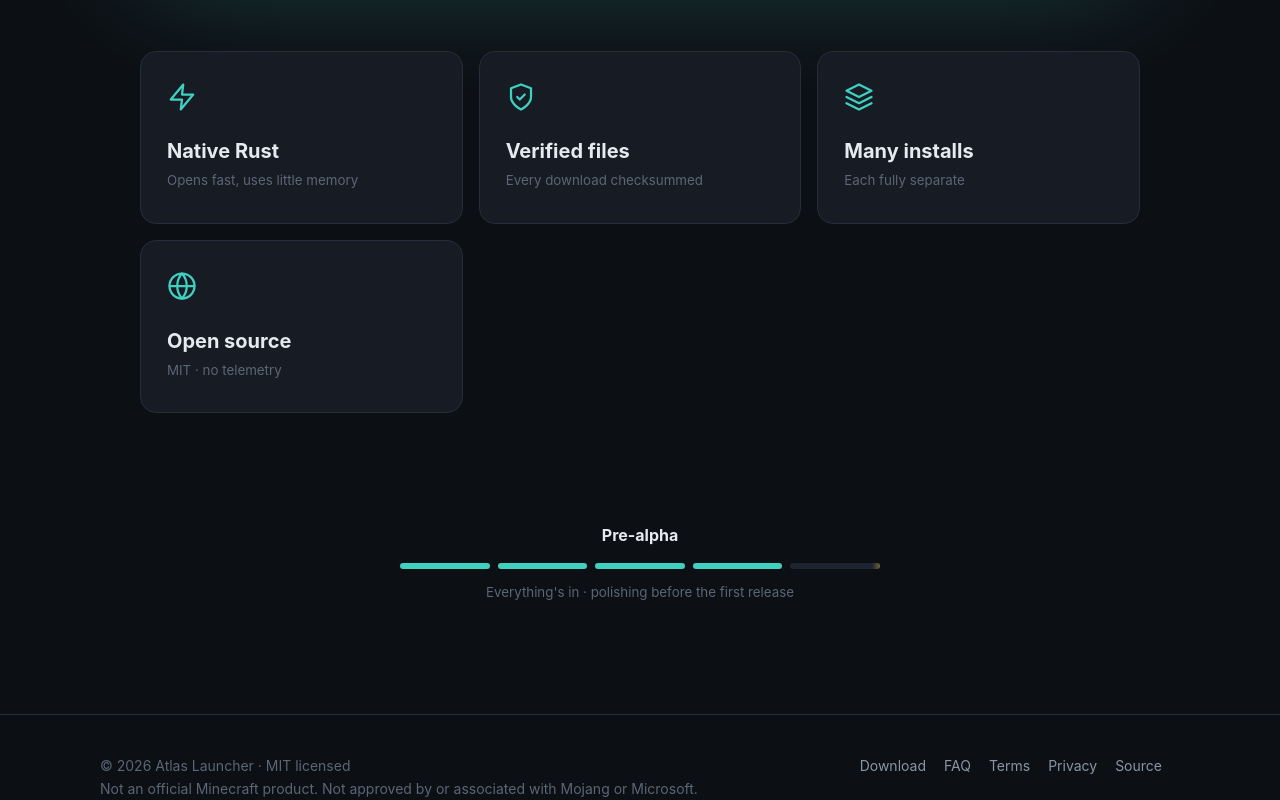
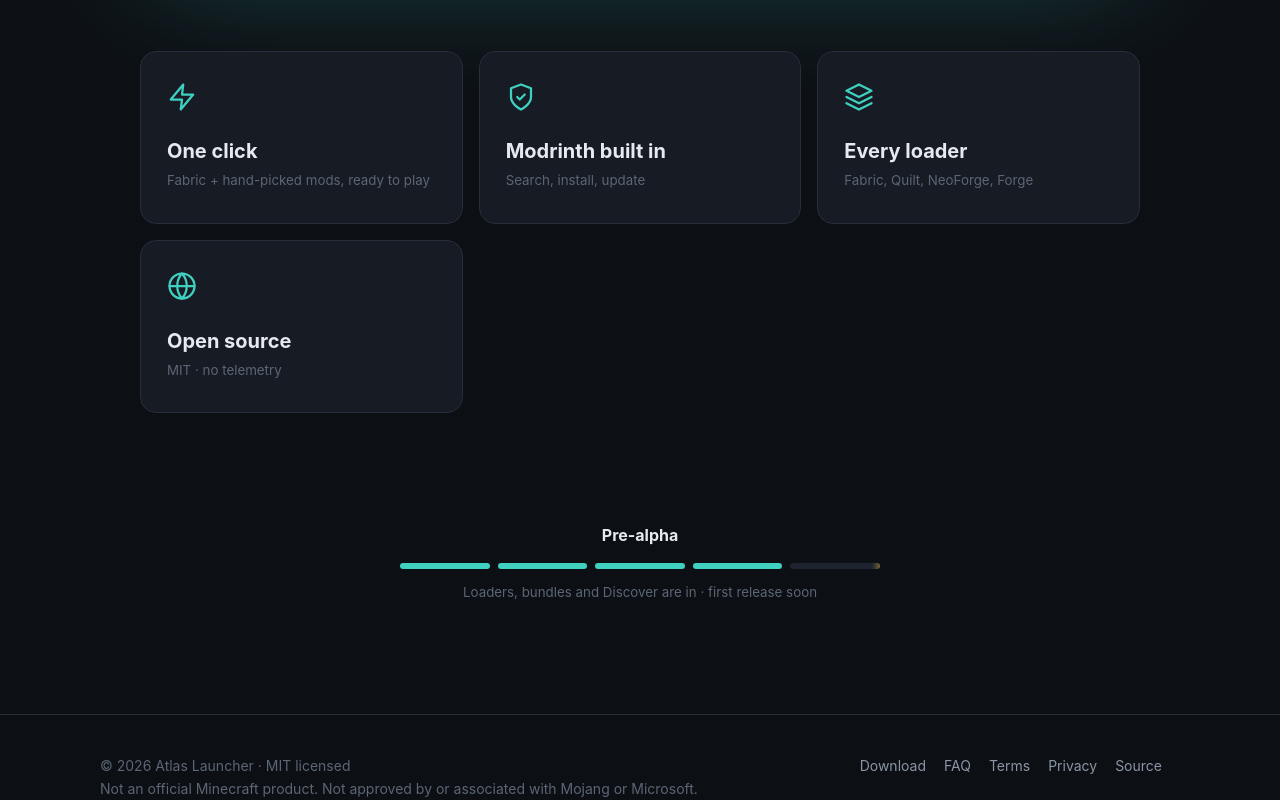
Before and after one commit to sayovc/Atlas-Launcher, a plain HTML site: page index.html in a window 1280 px wide. Shown: the part 1560-2360 px from the top of the page. Drawn offline with Linux system fonts and the light colour scheme.

Commit message:
Turn Atlas into a one-click modded launcher
Inspired by Polyfrost's OneLauncher (ideas only, no code: it's GPL):

- Mod loaders: Fabric and Quilt from their official metadata, NeoForge
  and Forge from Modrinth's launcher-meta with the installer steps run
  locally; profiles install like versions and merge onto vanilla at launch
- Every file still verified: Fabric hashes from its meta, Quilt from
  maven .sha1, Forge/NeoForge patches taken from the official installer
- Modrinth: search scoped to the installation, one-click installs with
  required dependencies, sha512 checks, update checks in one request
- Bundles (Performance, Shaders, Quality of life, Info & maps) and a
  Create & play setup on Home; modpack import now sets the loader
- New Discover page, loader pickers, mods update buttons
- CLI: client, search, add, content, bundles, loaders, --loader
- Installers via cargo-packager (NSIS, DMG/.app, deb/AppImage) and
  generated app icons; smaller dev builds

Live tested: Fabric 26.3 with 100 mods loading, NeoForge 1.21.1 through
all installer steps to ModLauncher start.

Co-Authored-By: Claude Opus 5.5 <noreply@anthropic.com>
Claude-Session: https://claude.ai/code/session_01YBz8Mp58M7TtRX55KJZy5Y

```diff
--- a/index.html
+++ b/index.html
@@ -4,10 +4,10 @@
 <meta charset="utf-8">
 <meta name="viewport" content="width=device-width,initial-scale=1">
 <title>Atlas Launcher</title>
-<meta name="description" content="A fast, open-source Minecraft: Java Edition launcher written in Rust.">
+<meta name="description" content="Modded Minecraft in one click: Fabric, hand-picked mods and every loader, in a fast open-source launcher.">
 <meta name="theme-color" content="#0c0f14">
 <meta property="og:title" content="Atlas Launcher">
-<meta property="og:description" content="A fast, open-source Minecraft: Java Edition launcher written in Rust.">
+<meta property="og:description" content="Modded Minecraft in one click: Fabric, hand-picked mods and every loader, in a fast open-source launcher.">
 <meta property="og:image" content="assets/home.png">
 <link rel="icon" href="assets/favicon.svg" type="image/svg+xml">
 <link rel="stylesheet" href="assets/style.css">
@@ -23,26 +23,26 @@
 <section class="hero2"><canvas id="globe" aria-hidden="true"></canvas>
 <div class="inner">
 <h1 class="title">Atlas</h1>
-<p class="tag">A launcher that's <span class="word" id="word">fast.</span></p>
+<p class="tag">Modded Minecraft in <span class="word" id="word">one click.</span></p>
 <a class="btn primary glow magnetic" href="download.html">Download</a>
 </div><span class="scroll-hint" aria-hidden="true"></span></section>
 
 <div class="stage"><div class="frame"><img src="assets/home.png" alt="Atlas launcher home screen"></div></div>
 
 <div class="tiles">
-<div class="spot"><svg viewBox="0 0 24 24" fill="none" stroke="currentColor" stroke-width="1.8" stroke-linecap="round" stroke-linejoin="round"><path d="M13 2 3 14h9l-1 8 10-12h-9l1-8z"/></svg><b>Native Rust</b><small>Opens fast, uses little memory</small></div>
-<div class="spot"><svg viewBox="0 0 24 24" fill="none" stroke="currentColor" stroke-width="1.8" stroke-linecap="round" stroke-linejoin="round"><path d="M12 22s8-4 8-10V5l-8-3-8 3v7c0 6 8 10 8 10z"/><path d="m9 12 2 2 4-4"/></svg><b>Verified files</b><small>Every download checksummed</small></div>
-<div class="spot"><svg viewBox="0 0 24 24" fill="none" stroke="currentColor" stroke-width="1.8" stroke-linecap="round" stroke-linejoin="round"><path d="M12 2 2 7l10 5 10-5-10-5z"/><path d="m2 17 10 5 10-5"/><path d="m2 12 10 5 10-5"/></svg><b>Many installs</b><small>Each fully separate</small></div>
+<div class="spot"><svg viewBox="0 0 24 24" fill="none" stroke="currentColor" stroke-width="1.8" stroke-linecap="round" stroke-linejoin="round"><path d="M13 2 3 14h9l-1 8 10-12h-9l1-8z"/></svg><b>One click</b><small>Fabric + hand-picked mods, ready to play</small></div>
+<div class="spot"><svg viewBox="0 0 24 24" fill="none" stroke="currentColor" stroke-width="1.8" stroke-linecap="round" stroke-linejoin="round"><path d="M12 22s8-4 8-10V5l-8-3-8 3v7c0 6 8 10 8 10z"/><path d="m9 12 2 2 4-4"/></svg><b>Modrinth built in</b><small>Search, install, update</small></div>
+<div class="spot"><svg viewBox="0 0 24 24" fill="none" stroke="currentColor" stroke-width="1.8" stroke-linecap="round" stroke-linejoin="round"><path d="M12 2 2 7l10 5 10-5-10-5z"/><path d="m2 17 10 5 10-5"/><path d="m2 12 10 5 10-5"/></svg><b>Every loader</b><small>Fabric, Quilt, NeoForge, Forge</small></div>
 <div class="spot"><svg viewBox="0 0 24 24" fill="none" stroke="currentColor" stroke-width="1.8" stroke-linecap="round" stroke-linejoin="round"><circle cx="12" cy="12" r="10"/><path d="M2 12h20"/><path d="M12 2a15 15 0 0 1 0 20 15 15 0 0 1 0-20z"/></svg><b>Open source</b><small>MIT · no telemetry</small></div>
 </div>
 
 <div class="progress"><b>Pre-alpha</b>
 <div class="bar"><i class="done"></i><i class="done"></i><i class="done"></i><i class="done"></i><i class="now"></i></div>
-<small>Everything's in · polishing before the first release</small></div>
+<small>Loaders, bundles and Discover are in · first release soon</small></div>
 <script src="assets/globe.js" defer></script>
 <script>
 (() => {
-  const words = ["fast.", "open.", "yours.", "safe.", "simple."];
+  const words = ["one click.", "seconds.", "any version.", "the open."];
   const el = document.getElementById("word"); let i = 0;
   if (matchMedia("(prefers-reduced-motion: reduce)").matches) return;
   setInterval(() => { i = (i + 1) % words.length; el.textContent = words[i];
```
Also changed, not shown: faq.html (+1 -1 lines), assets/discover.png (added), assets/home.png.
